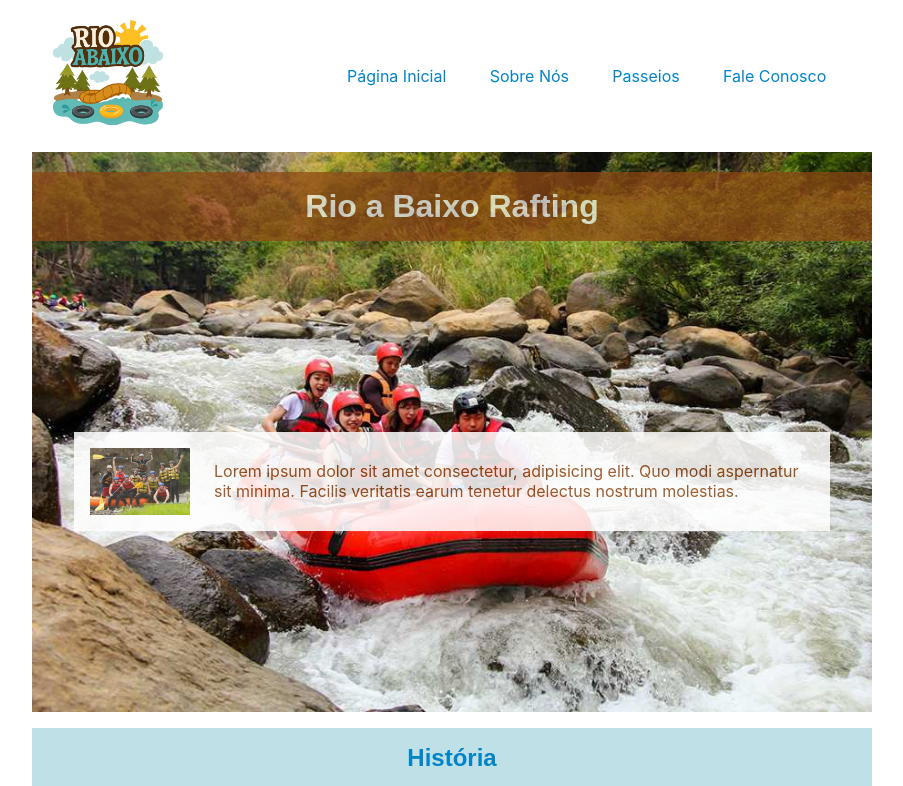
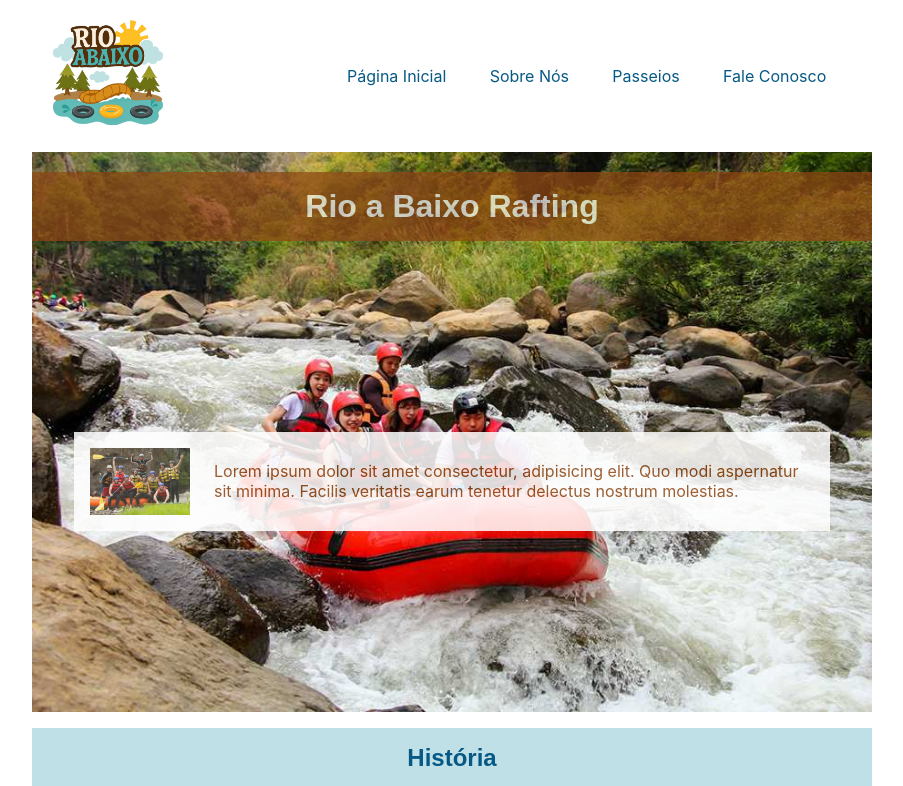
Before and after one commit to MaykRodrigues/wdd130, a plain HTML site: page wwr/sobre.html in a window 1280 px wide. Shown: the top 786 px of the page, without its empty margins (188-1091 px from the left). Drawn offline with Linux system fonts and the light colour scheme.

Commit message:
S04 Tarefa: Site de Rafting – Atualização da Página Sobre Nós

```diff
--- a/wwr/estilos/rafting.css
+++ b/wwr/estilos/rafting.css
@@ -1,10 +1,10 @@
 :root {
-    --cor-primaria: #0284c7;
+    --cor-primaria: #075985;
     /* Azul rio vibrante */
     --cor-secundaria: #fff;
     --cor-destaque1: #914713;
     /* Laranja vibrante para botões principais */
-    --cor-destaque2: #10b981;
+    --cor-destaque2: #047857;
     /* Verde floresta */
     --fonte-body: 'Inter', system-ui, -apple-system, sans-serif;
     --fonte-titulos: 'Montserrat', sans-serif;
```
